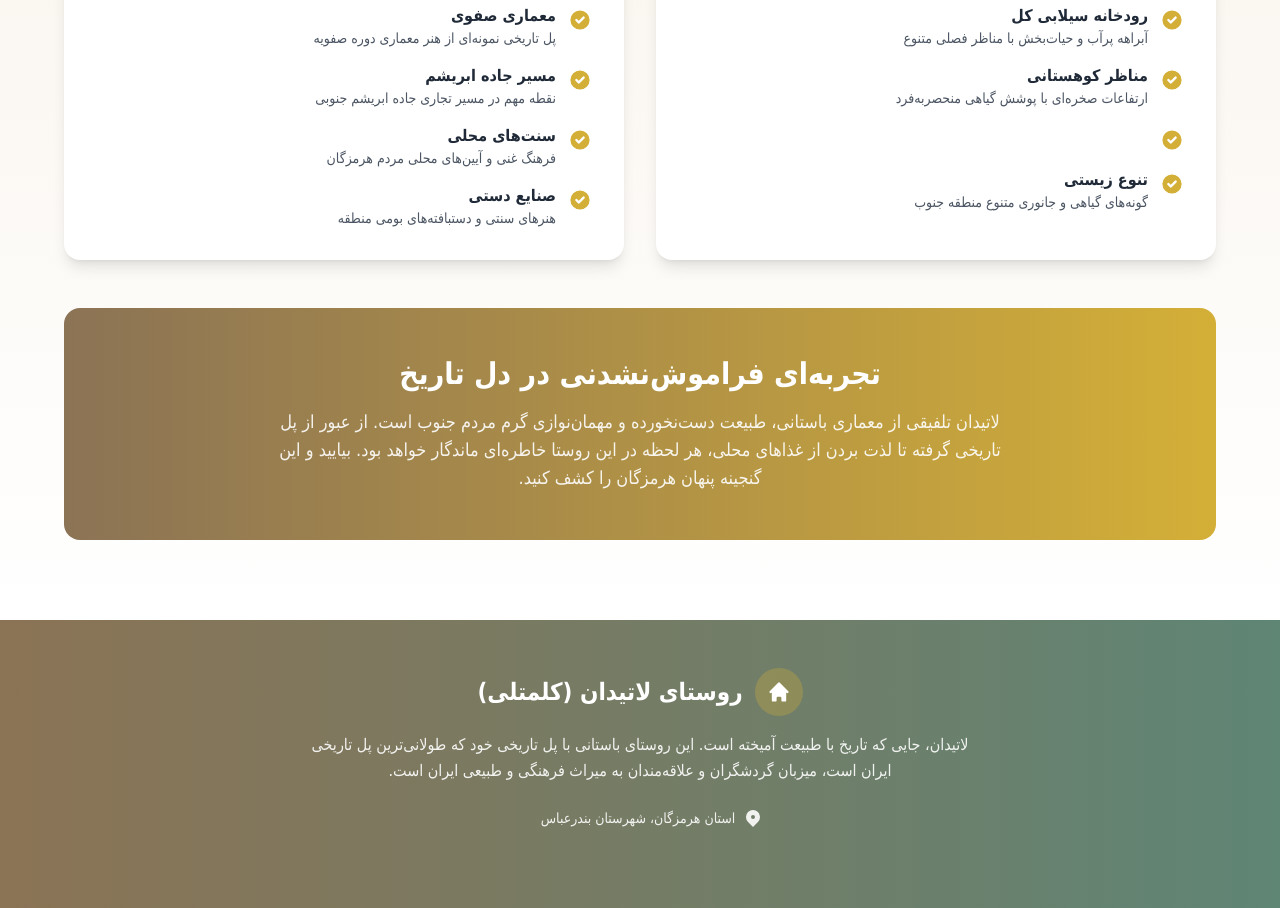
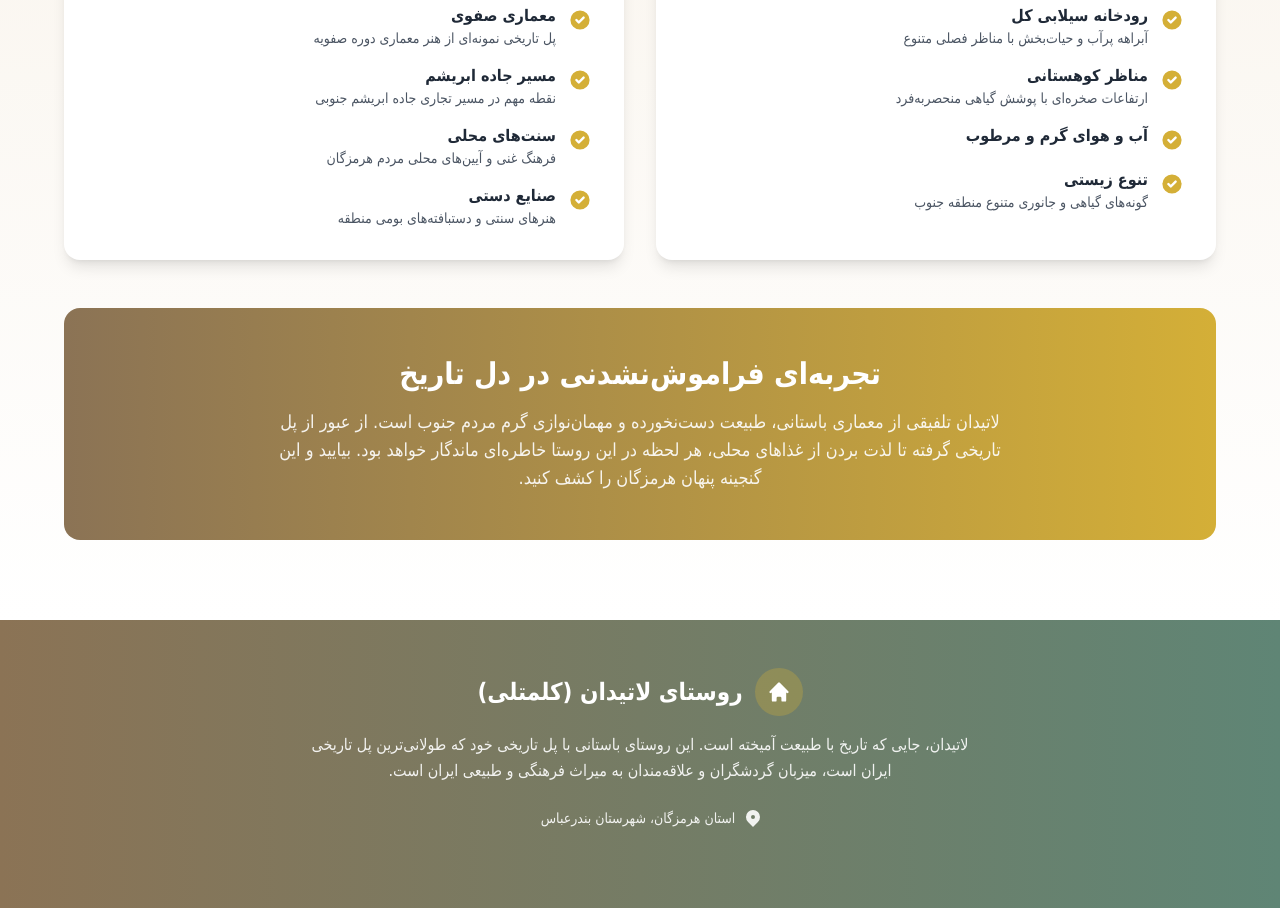
Before and after one commit to AminGhadery/latidan, a plain HTML site: page index.html in a window 1280 px wide. Shown: the part 3120-4028 px from the top of the page. Drawn offline with nearby package versions, Linux system fonts and the light colour scheme; a web font is replaced by a local one.

Commit message:
Update index.html

```diff
--- a/index.html
+++ b/index.html
@@ -611,7 +611,7 @@
                                     <path fill-rule="evenodd" d="M10 18a8 8 0 100-16 8 8 0 000 16zm3.707-9.293a1 1 0 00-1.414-1.414L9 10.586 7.707 9.293a1 1 0 00-1.414 1.414l2 2a1 1 0 001.414 0l4-4z" clip-rule="evenodd"></path>
                                 </svg>
                                 <div>
-                                    <p class="font-semibold text-gray-800"<آب و هوای گرم و مرطوب</p>
+                                    <p class="font-semibold text-gray-800">آب و هوای گرم و مرطوب</p>
                                 </div>
                             </li>
                             <li class="flex items-start gap-3">
```
